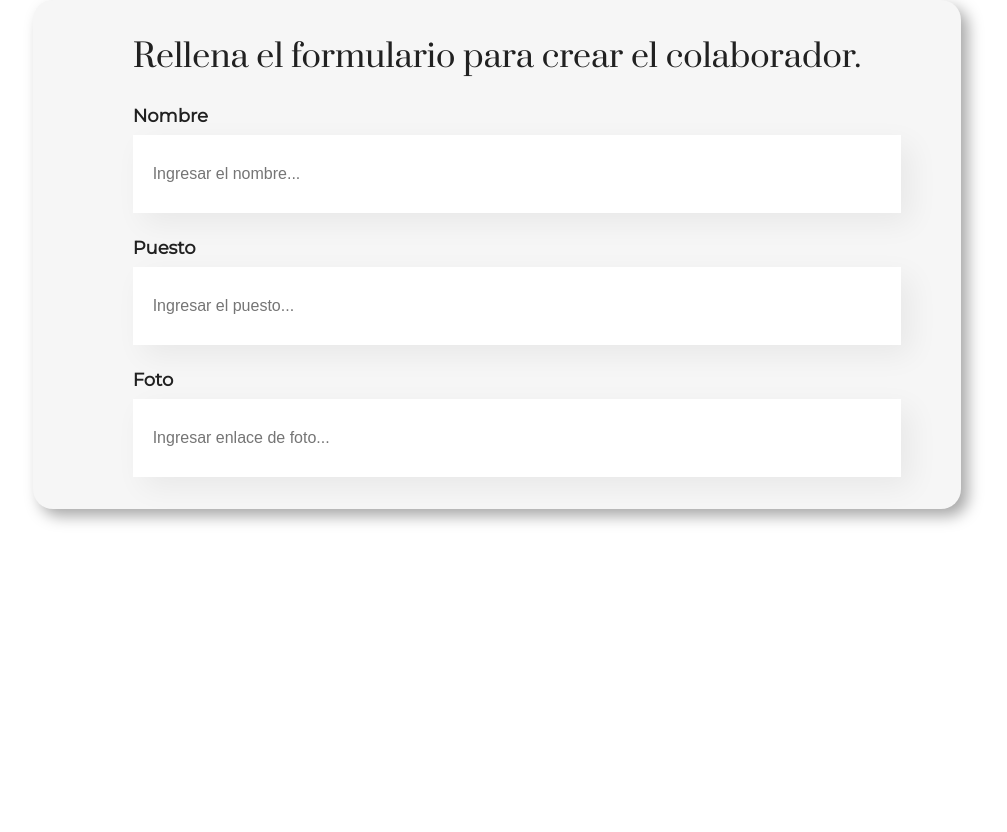
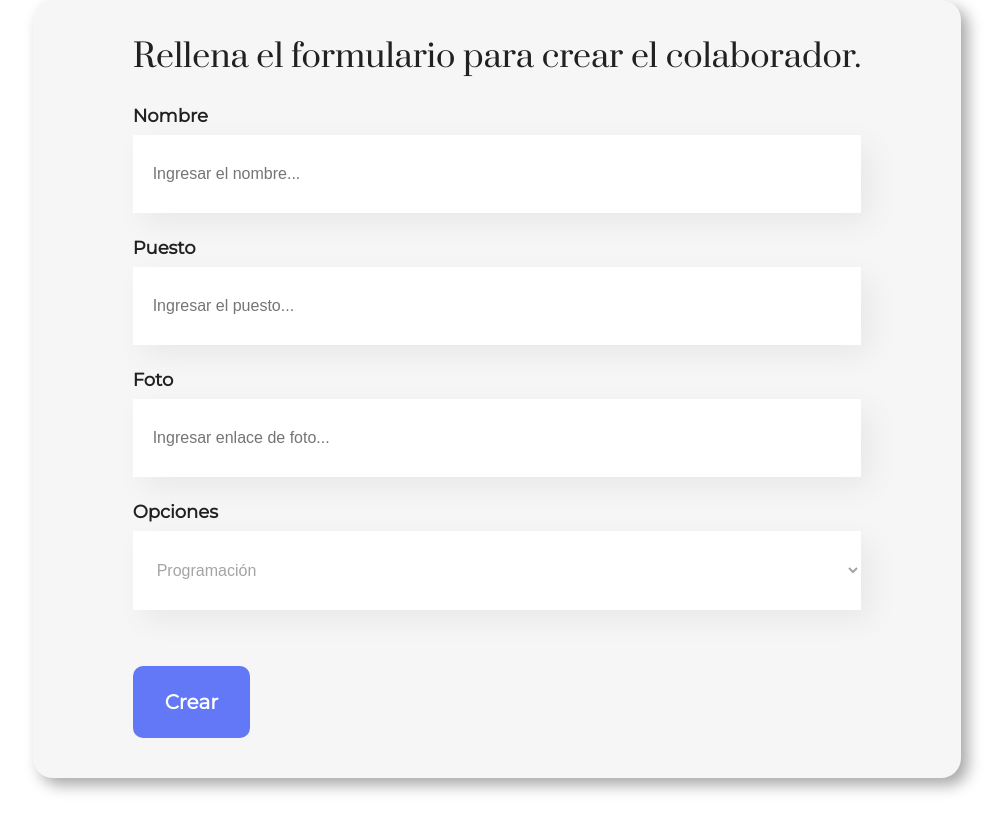
Before and after one commit to greivyhf/Org, a React (Create React App) app: page / in a window 1280 px wide. Shown: the part 580-1412 px from the top of the page, without its empty margins (143-1150 px from the left). Before the commit the page ends 1169 px from the top, so only its background shows below. Built offline with nearby package versions, Linux system fonts and the light colour scheme.

Commit message:
agregando campo select y boton a formulario de registro

```diff
--- a/src/App.js
+++ b/src/App.js
@@ -2,6 +2,7 @@
 import './App.css';
 import Header from "./componentes/Header"
 import Formulario from './componentes/Formulario';
+
 
 function App() {
   return (
--- /dev/null
+++ b/src/componentes/Boton/Boton.css
@@ -0,0 +1,15 @@
+.boton button{
+    font-family: 'Montserrat', sans-serif;
+    font-size: 1.25rem;
+    font-weight: 700;
+    background-color: #6278F7;
+    color: #FFF;
+    border: none;
+    padding: 24px 32px;
+    border-radius: 10px;
+    margin: 32px 0;
+    cursor: pointer;
+}
+.boton button:hover{
+    color: #95FFD4;
+}
--- /dev/null
+++ b/src/componentes/Boton/index.js
@@ -0,0 +1,7 @@
+import './Boton.css'
+const Boton =(props)=>{
+    return <div className='boton'>
+        <button>{props.texto}</button>
+    </div>
+}
+export default Boton
--- a/src/componentes/CampoTexto/CampoTexto.css
+++ b/src/componentes/CampoTexto/CampoTexto.css
@@ -19,4 +19,5 @@
     width: 100%;
     padding: 30px 20px;
     outline-color: #6278F7;
+    box-sizing: border-box;
 }
--- a/src/componentes/CampoTexto/index.js
+++ b/src/componentes/CampoTexto/index.js
@@ -4,7 +4,7 @@ const CampoTexto =(props)=>{
     const placeholderModificado = `${props.placeholder}...`
     return <div className='campo-texto'>
             <label>{props.titulo}</label>
-            <input placeholder={placeholderModificado} />
+            <input placeholder={placeholderModificado} required={props.required} />
     </div>
 }
 
--- a/src/componentes/Formulario/index.js
+++ b/src/componentes/Formulario/index.js
@@ -1,13 +1,23 @@
 import './Formulario.css';
 import CampoTexto from '../CampoTexto';
+import ListaOpciones from '../ListaOpciones';
+import Boton from '../Boton';
 
 const Formulario =()=>{
+
+    const manejarEnvio = (e)=>{
+        e.preventDefault()
+        console.log("Se ha dado click al boton")
+    }
+
    return <section className='formulario'>
-    <form>
+    <form onSubmit={manejarEnvio}>
         <h2>Rellena el formulario para crear el colaborador.</h2>
-        <CampoTexto titulo ="Nombre" placeholder="Ingresar el nombre"/>
-        <CampoTexto titulo ="Puesto" placeholder="Ingresar el puesto" />
-        <CampoTexto titulo ="Foto" placeholder="Ingresar enlace de foto" />
+        <CampoTexto titulo ="Nombre" placeholder="Ingresar el nombre" required/>
+        <CampoTexto titulo ="Puesto" placeholder="Ingresar el puesto" required />
+        <CampoTexto titulo ="Foto" placeholder="Ingresar enlace de foto" required />
+        <ListaOpciones required/>
+        <Boton texto="Crear"/>
     </form>
    </section>
 }
--- /dev/null
+++ b/src/componentes/ListaOpciones/ListaOpciones.css
@@ -0,0 +1,22 @@
+.campo-select{
+    font-family: 'Montserrat', sans-serif;
+    margin: 24px 0;
+}
+.campo-select label{
+   font-size: 1.125rem;
+   font-weight: 600;
+   color: #212121;
+   display: block;
+   margin-bottom: 8px;
+}
+.campo-select select{
+   font-size: 1rem;
+   font-weight: 400;
+   color: #A4A4A4;
+   background: #FFF;
+   box-shadow: 10px 10px 30px 0px rgba(0, 0, 0, 0.06);
+   width: 100%;
+   padding: 30px 20px;
+   outline-color: #6278F7;
+   border: none;
+}
--- /dev/null
+++ b/src/componentes/ListaOpciones/index.js
@@ -0,0 +1,19 @@
+import './ListaOpciones.css';
+
+const ListaOpciones =(props)=>{
+    const equipos =["Programación","Front End", "Data Science","Devops", "UX y Diseño","Móvil", "Innovación y  Gestión"];
+
+    //metodo map -> arreglo.map((equipo, index)=>{
+    // return <option key>equipo<option/>
+   // })
+
+    return <div className="campo-select">
+        <label>Opciones</label>
+        <select required={props.required}>
+        {equipos.map((equipo, index)=>{
+            return <option key={index}>{equipo}</option>
+        })}
+        </select>
+    </div>
+}
+export default ListaOpciones
```
Also changed, not shown: public/img/btn-add.png (added).
